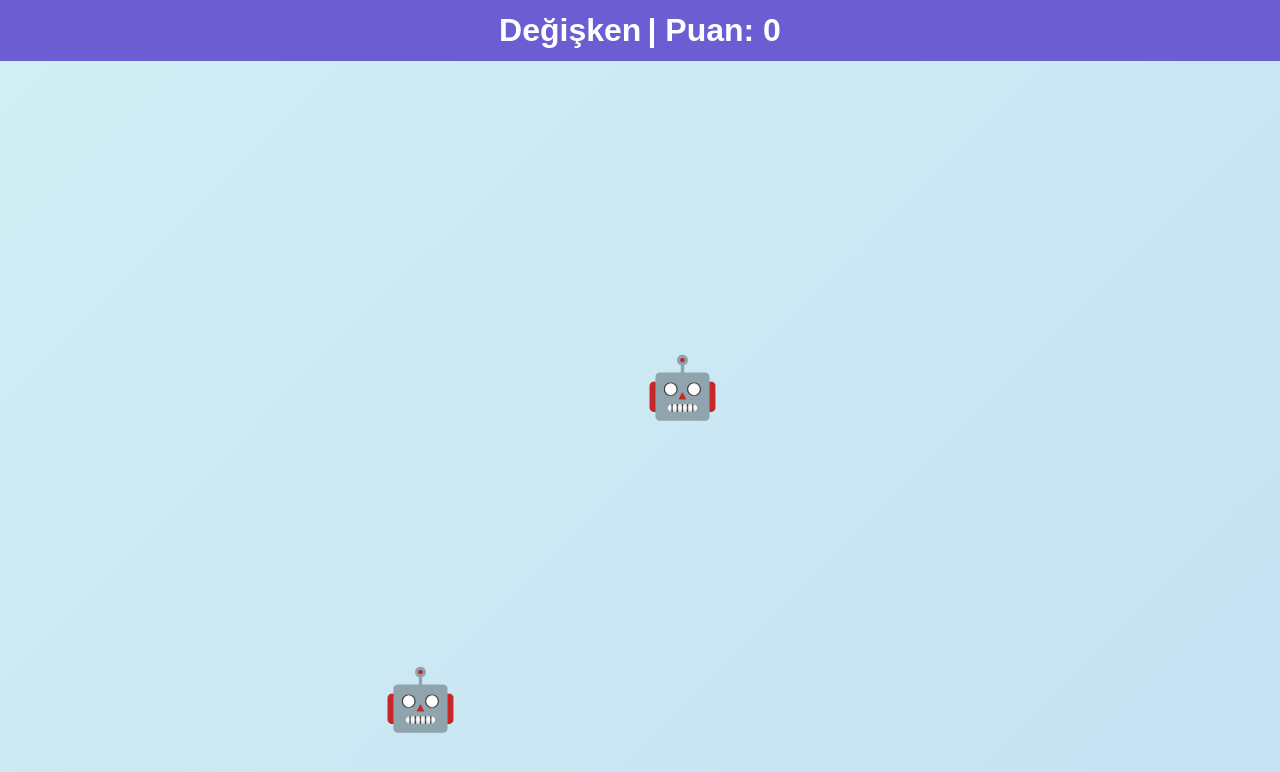
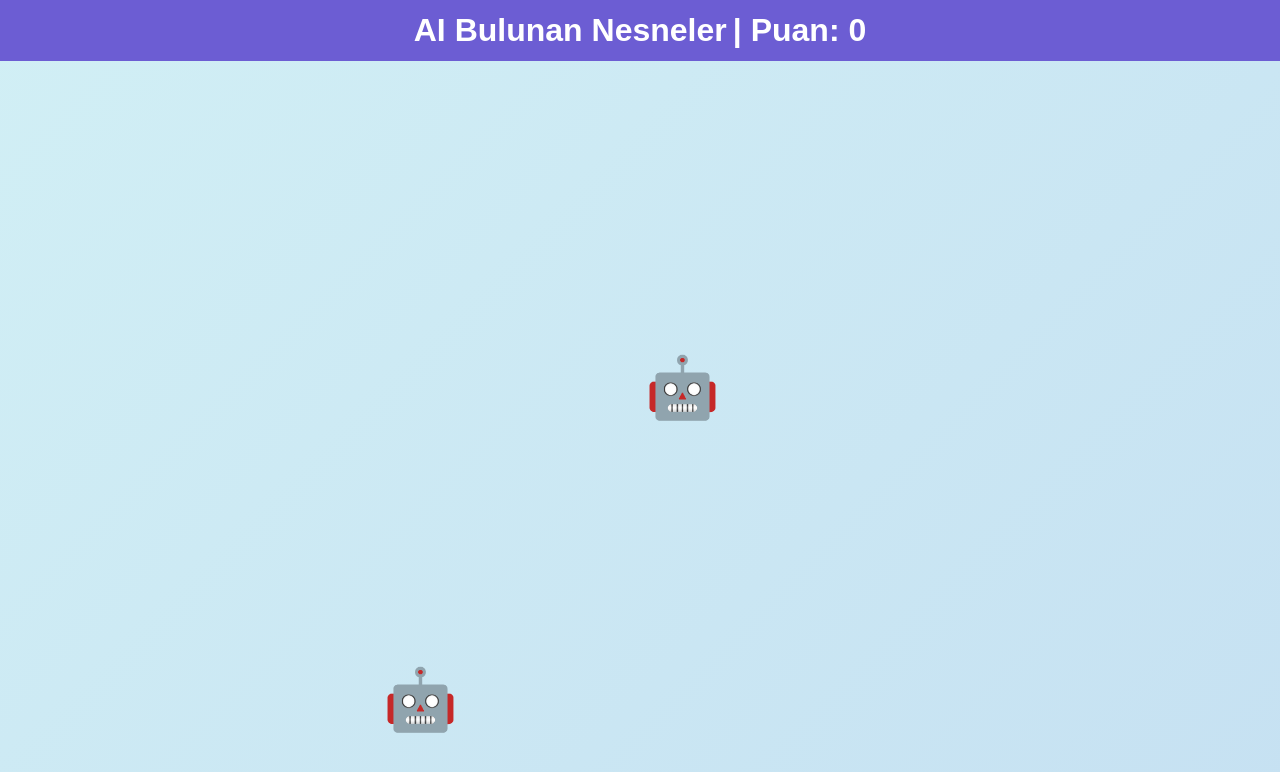
Before and after one commit to erhan3861/ai-dedektifi-emoji-oyunu, a plain HTML site: page index.html in a window 1280 px wide. Both pictures are taken after a click on the button "🚀 Başla". Drawn offline with Linux system fonts and the light colour scheme.

Commit message:
Update index.html

```diff
--- a/index.html
+++ b/index.html
@@ -156,7 +156,7 @@
 
 <!-- Oyun Bilgi Çubuğu -->
 <div id="infoBar">
-  <span id="currentConcept" style="font-size: xx-large;">Değişken</span>
+  <span id="currentConcept" style="font-size: xx-large;">AI Bulunan Nesneler</span>
   <span style="font-size: xx-large;"> | Puan: </span>
   <span id="score" style="font-size: xx-large;">0</span>
 </div>
```
